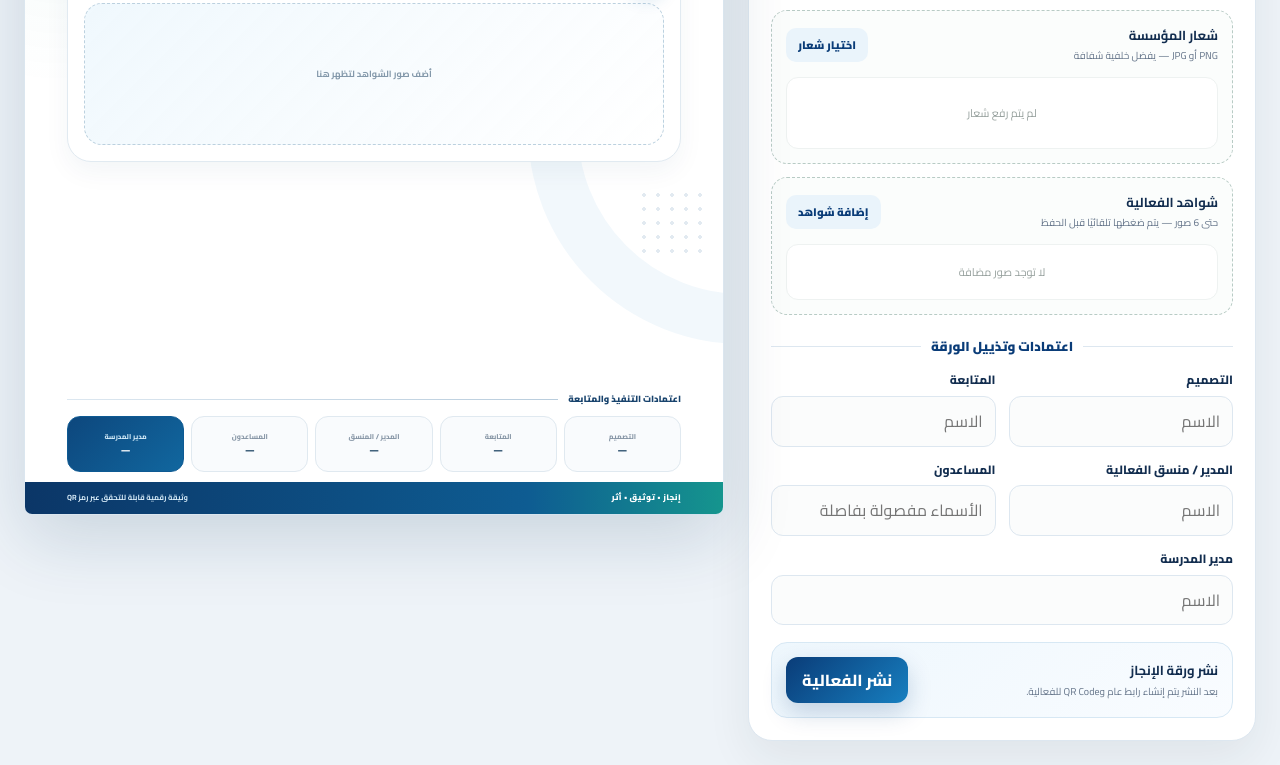
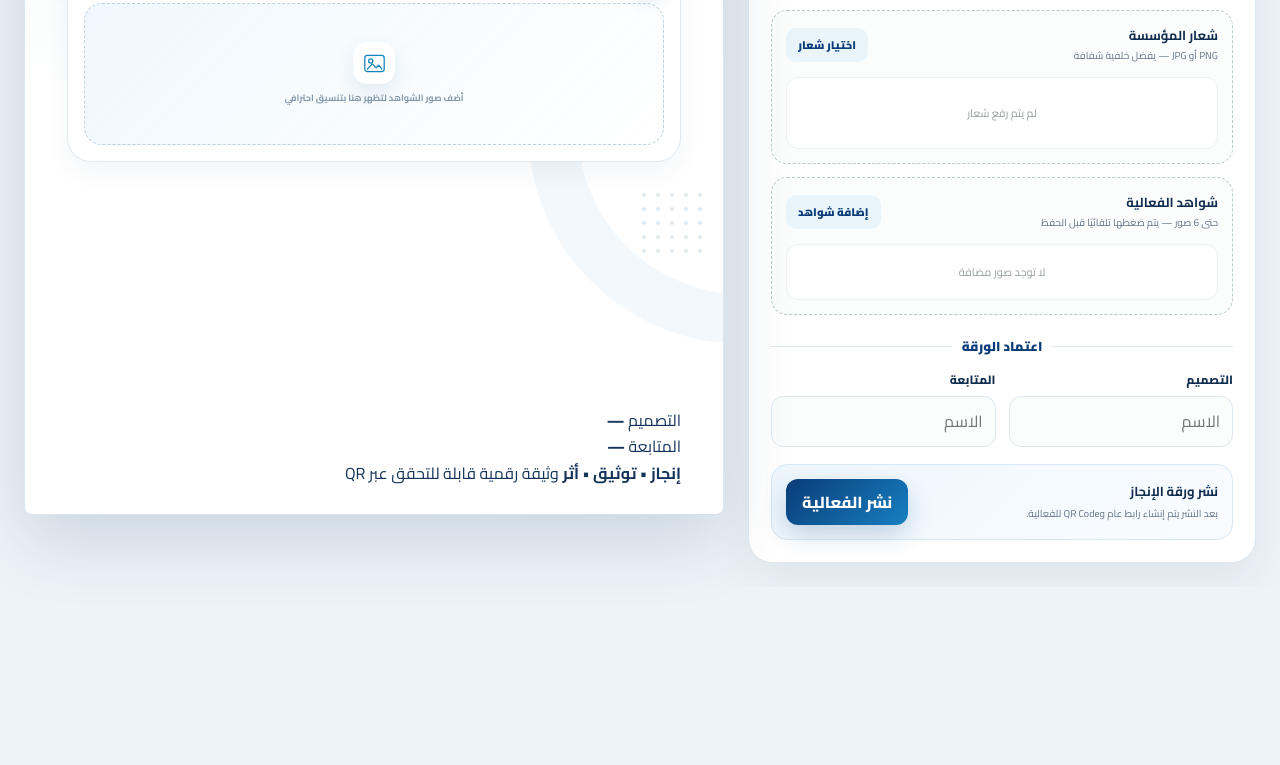
Before and after one commit to Waeljakson/mobadra, a website: page index.html in a window 1280 px wide. Shown: the part 902-1667 px from the top of the page. After the commit the page ends 1489 px from the top, so only its background shows below. Drawn offline with Linux system fonts and the light colour scheme; a script that the page names is missing.

Commit message:
Simplify activity sheet footer and approvals

```diff
--- a/index.html
+++ b/index.html
@@ -124,7 +124,7 @@
         </div>
 
         <div class="section-title span-2">
-          <span>اعتمادات وتذييل الورقة</span>
+          <span>اعتماد الورقة</span>
         </div>
 
         <div class="field">
@@ -134,18 +134,6 @@
         <div class="field">
           <label for="followUp">المتابعة</label>
           <input id="followUp" name="followUp" maxlength="90" placeholder="الاسم" />
-        </div>
-        <div class="field">
-          <label for="eventDirector">المدير / منسق الفعالية</label>
-          <input id="eventDirector" name="eventDirector" maxlength="90" placeholder="الاسم" />
-        </div>
-        <div class="field">
-          <label for="assistants">المساعدون</label>
-          <input id="assistants" name="assistants" maxlength="160" placeholder="الأسماء مفصولة بفاصلة" />
-        </div>
-        <div class="field span-2">
-          <label for="schoolPrincipal">مدير المدرسة</label>
-          <input id="schoolPrincipal" name="schoolPrincipal" maxlength="90" placeholder="الاسم" />
         </div>
 
         <div class="publish-box span-2">
@@ -301,23 +289,22 @@
           </div>
         </section>
 
-        <footer class="sheet-footer">
-          <div class="footer-title">
-            <span>اعتمادات التنفيذ والمتابعة</span>
-            <div></div>
-          </div>
-
-          <div class="footer-signatures">
-            <div><span>التصميم</span><strong id="sheetDesigner">—</strong></div>
-            <div><span>المتابعة</span><strong id="sheetFollowUp">—</strong></div>
-            <div><span>المدير / المنسق</span><strong id="sheetDirector">—</strong></div>
-            <div><span>المساعدون</span><strong id="sheetAssistants">—</strong></div>
-            <div class="principal-sign"><span>مدير المدرسة</span><strong id="sheetPrincipal">—</strong></div>
-          </div>
-
-          <div class="footer-bottom">
-            <div class="footer-mark">إنجاز • توثيق • أثر</div>
-            <div class="footer-note">وثيقة رقمية قابلة للتحقق عبر رمز QR</div>
+        <footer class="sheet-footer compact-footer">
+          <div class="credit-strip">
+            <div class="credit-item">
+              <span>التصميم</span>
+              <strong id="sheetDesigner">—</strong>
+            </div>
+            <div class="credit-separator"></div>
+            <div class="credit-item">
+              <span>المتابعة</span>
+              <strong id="sheetFollowUp">—</strong>
+            </div>
+            <div class="credit-separator"></div>
+            <div class="credit-brand">
+              <strong>إنجاز • توثيق • أثر</strong>
+              <span>وثيقة رقمية قابلة للتحقق عبر QR</span>
+            </div>
           </div>
         </footer>
       </article>
```
